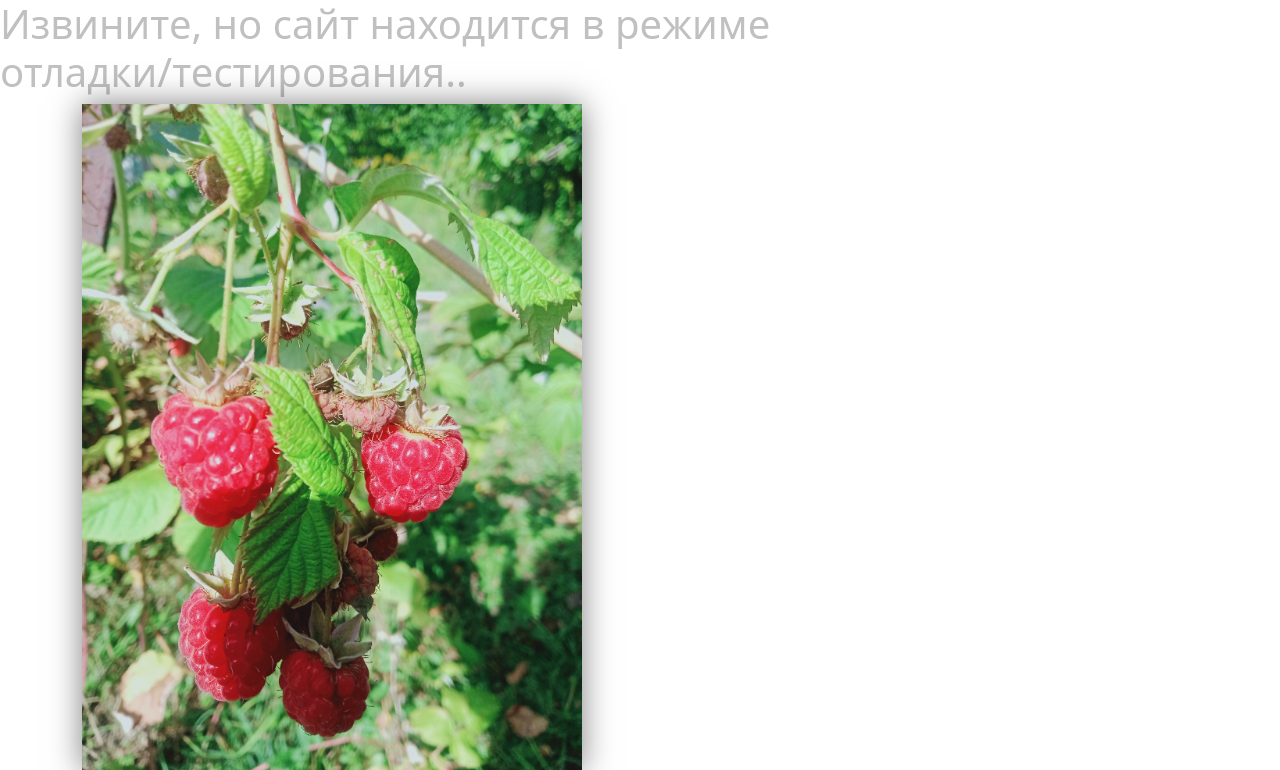
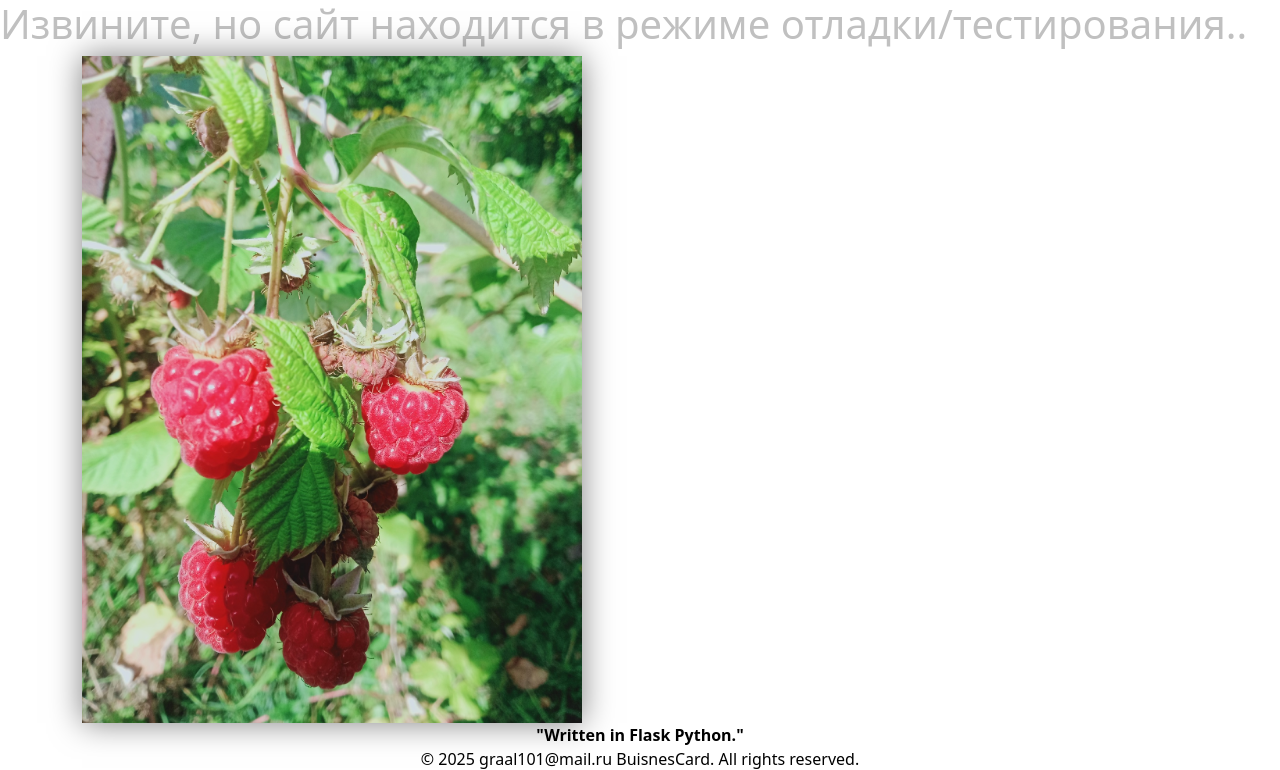
Before and after one commit to graal101/BuisnesCard, a Flask app: page / in a window 1280 px wide. Shown: the top 770 px of the page. Run offline with Flask 3, Linux system fonts and the light colour scheme.

Commit message:
style work

```diff
--- a/static/css/style.css
+++ b/static/css/style.css
@@ -1,6 +1,7 @@
 body{
     text-align: center;
     color: silver;
+    /*border: 1px solid black; Границы контейнера*/
 }
 
 footer{
--- a/templates/index.html
+++ b/templates/index.html
@@ -14,7 +14,7 @@
 </head>
 
 <body>
-	<h1 style=" color: silver"> Извините, но сайт находится в режиме <br> отладки/тестирования..</h1>
+	<h1 style=" color: silver"> Извините, но сайт находится в реж<wbr>име отладки/тестирования..</h1>
    <div  class="container" >
         <div class="photo-frame">
             <img src="{{ url_for('static', filename='img/berry.jpg') }}" alt="Малинка"
```
